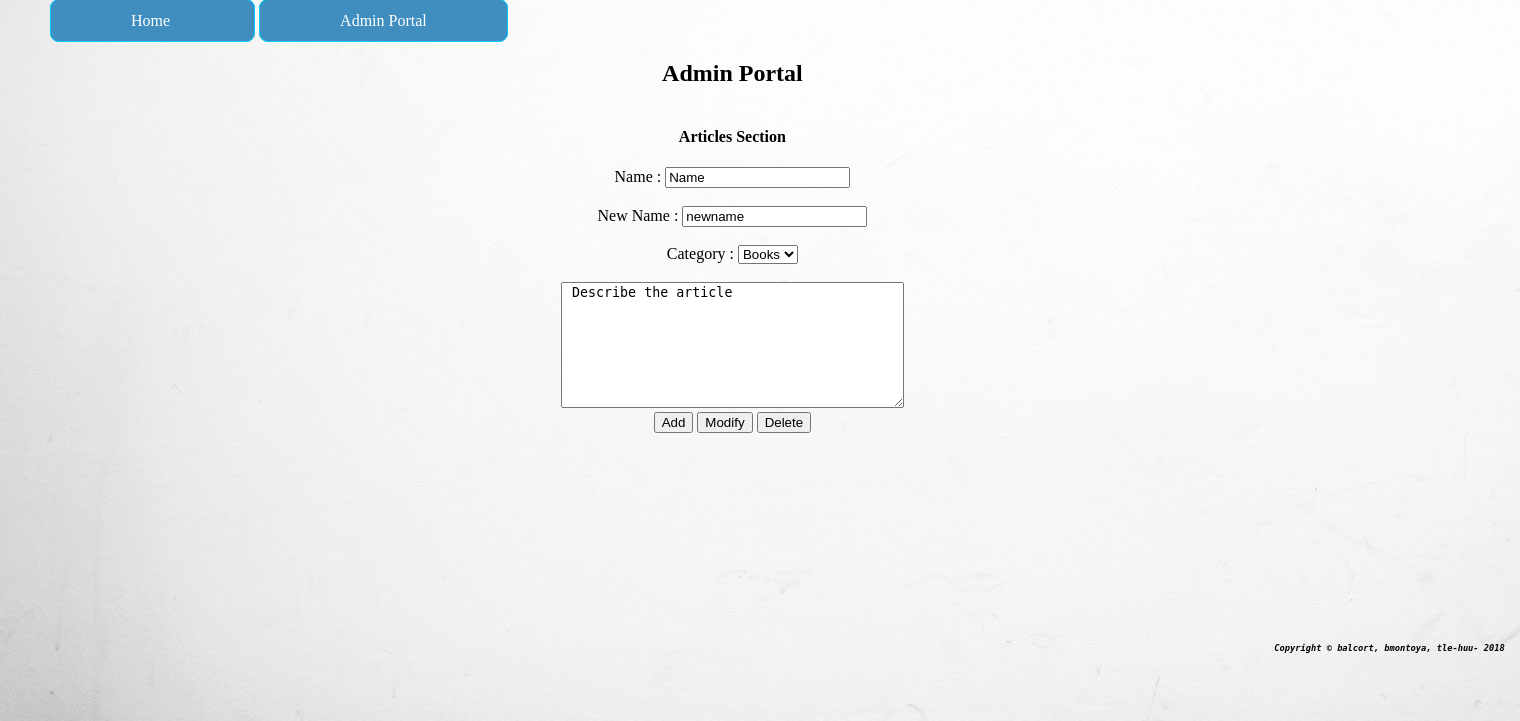
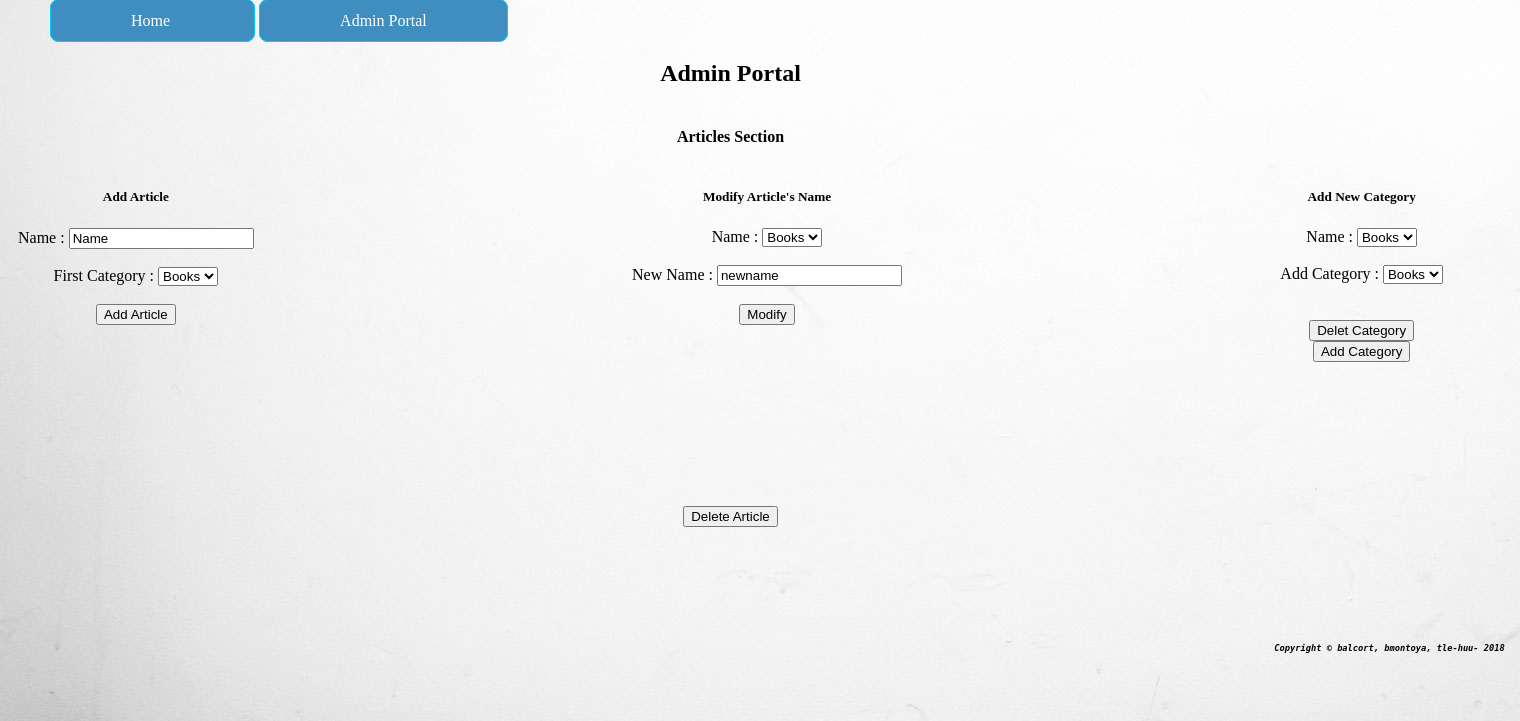
Before and after one commit to Relucin/ft_minishop, a PHP site: page /article_mod.php in a window 1520 px wide. Shown: the part 112-833 px from the top of the page. Run offline with PHP 8.4, Linux system fonts and the light colour scheme.

Commit message:
rebuilding admin portal item

```diff
--- a/article_mod.php
+++ b/article_mod.php
@@ -10,6 +10,8 @@ session_start();
 	<meta charset="utf-8">
 	<link rel="stylesheet" href="css/index.css">
 	<link rel="stylesheet" href="css/admin_section.css">
+	<link rel="stylesheet" href="css/article_mod.css">
+
 
 	<title>Our e shop website</title>
 </head>
@@ -29,24 +31,70 @@ session_start();
 			<h2 class="admin_portal"> Admin Portal</h2>
 			<h4> Articles Section</h4>
 			<div class="main">
-				<form class="lol" action="item.php" method="post">
 
-					<label for="name"> Name : </label><input class="name" type="text" name="name" value="Name"> <br><br>
-					<label for="name"> New Name : </label><input class="newname" type="text" name="newname" value="newname"> <br><br>
-					<div class="choose_cat">
-						<label for="name"> Category : </label>
+
+				<div id="add_art">
+					<h5><strong>Add Article</strong></h5>
+					<form class="" action="index.html" method="post">
+						Name : <input class="name" type="text" name="name" value="Name"> <br><br>
+						First Category :
 						<select class="" name="cate_menu">
 							<?php
 							//foreach ($categories as $key => $value) {
 							//} ?>
 							<option value=""> Books </option>
 						</select>
-					</div>
-					<br>
-					<textarea name="description" id="description" rows="8" cols="40" > Describe the article</textarea>  <br>
-					<button class="btn" type="submit" name="add"> Add </button>
-					<button class="btn" type="submit" name="modify"> Modify </button>
-					<button class="btn" type="submit" name="delete"> Delete </button>
+						<br><br>
+						<button class="btn" type="submit" name="add_art"> Add Article </button>
+
+					</form>
+				</div>
+
+				<div id="modify_art_name">
+					<h5> <strong> Modify Article's Name</strong></h5>
+					<form class="modify_art" action="index.html" method="post">
+						Name :
+						<select class="" name="cate_menu">
+							<?php
+							//foreach ($categories as $key => $value) {
+							//} ?>
+							<option value=""> Books </option>
+						</select>	<br> <br>
+						<label for="name"> New Name : </label><input class="newname" type="text" name="newname" value="newname"> <br><br>
+						<button class="btn" type="submit" name="modify"> Modify </button>
+
+					</form>
+				</div>
+
+				<div id="add_art_category">
+					<h5><strong> Add New Category</strong></h5>
+					<form class="add_art_category" action="index.html" method="post">
+						Name :
+						<select class="" name="cate_menu">
+							<?php
+							//foreach ($categories as $key => $value) {
+							//} ?>
+							<option value=""> Books </option>
+						</select>						<br><br>
+						Add Category :
+						<select class="" name="cate_menu">
+							<?php
+							//foreach ($categories as $key => $value) {
+							//} ?>
+							<option value=""> Books </option>
+						</select>
+						<br><br><br>
+						<button class="btn" type="submit" name="del_Cat"> Delet Category </button>
+						<br>
+						<button class="btn" type="submit" name="add_Cat"> Add Category </button>
+					</form>
+				</div>
+
+			</div>
+			<br><br><br><br><br><br><br><br>
+			<div id="del_art_name">
+				<form class="del_Art" action="index.html" method="post">
+					<button class="btn" type="submit" name="delete"> Delete Article </button>
 				</form>
 			</div>
 		</div>
--- /dev/null
+++ b/css/article_mod.css
@@ -0,0 +1,4 @@
+.main{
+	display: flex;
+	justify-content: space-between;
+}
--- a/css/index.css
+++ b/css/index.css
@@ -1,12 +1,11 @@
 body{
 	background-image: url("Wood.jpg");
 	background-repeat: no-repeat;
-	min-width: 1500px;
 }
 
 .container{
 	position: relative;
-	min-width: 1300px;
+	width: 1500px;
 	height: 1300px;
 	display: flex;
 	flex-direction: column;
```
Also changed, not shown: add_item_cart.php (added, +21 -0 lines), article.php (+5 -7 lines), basket.php (+7 -8 lines), index.php (+17 -10 lines).
